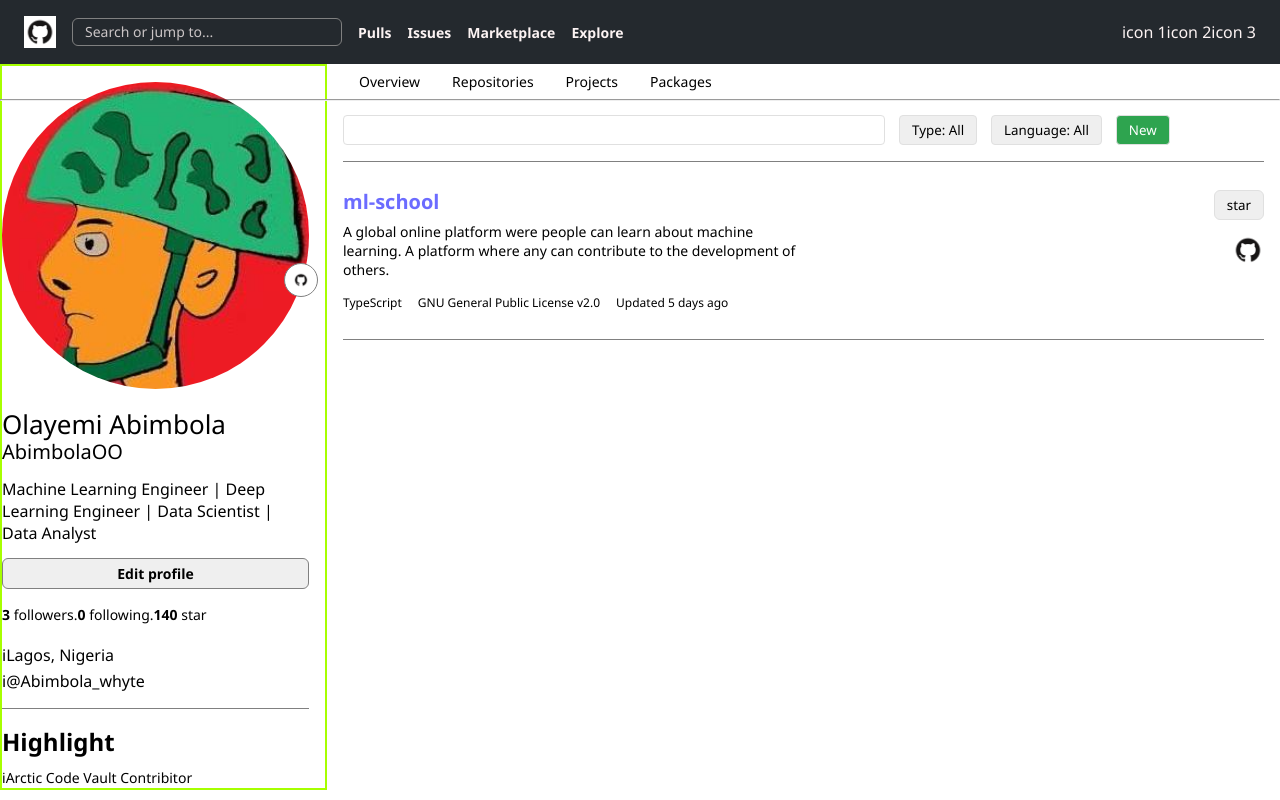
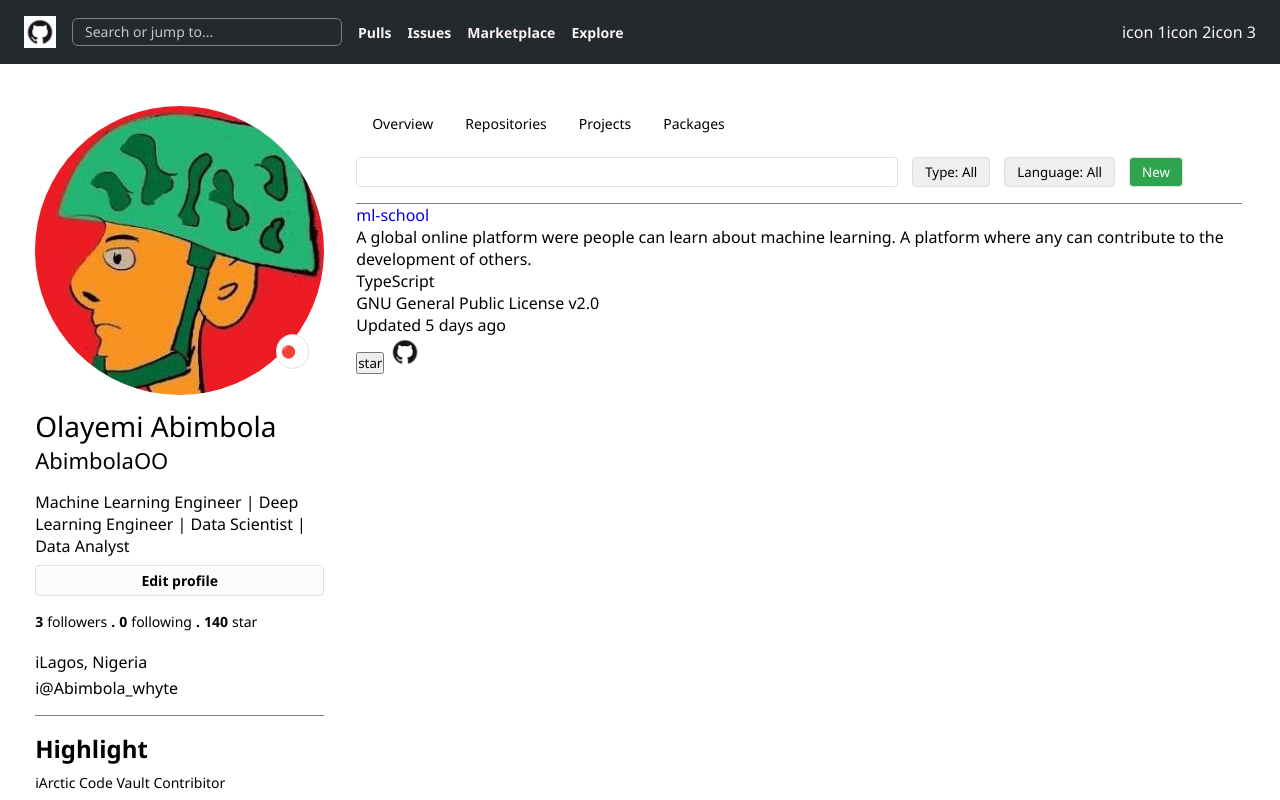
Before and after one commit to AbimbolaOO/buycoins-test, a plain HTML site: page index.html in a window 1280 px wide. Shown: the top 800 px of the page. Drawn offline with Linux system fonts and the light colour scheme.

Commit message:
fix: resolve some problem with profile section

```diff
--- a/index.html
+++ b/index.html
@@ -56,62 +56,62 @@
     <!--  -->
     <!-- Main body section -->
     <main class="main-section">
-      <!-- my profile -->
-      <section class="profile-section">
-        <!-- profile picture -->
-        <div class="profile-container">
-          <div class="profile-image-container">
+      <!--  -->
+      <!--  -->
+      <!-- profile section -->
+      <section class="profile">
+        <!-- Image and Name div -->
+        <div class="profile-img-container">
           <img
             src="assets/img/profile-picture.jpg"
             alt="abimbola's picture"
             class="profile-img"
           />
-          </div>
-
-          <!-- Status div | focusing div -->
-          <div class="github-status">
-            <img
-              src="assets/img/GitHub.png"
-              alt="github logo"
-              class="focus-logo"
-            />
-            <span><a href="#">Focusing</a></span>
-          </div>
-        </div>
           <!-- Name div -->
           <div class="name-div">
             <!-- Name -->
-          <span class="name">Olayemi Abimbola</span>
+            <div class="name">Olayemi Abimbola</div>
             <!-- User Name -->
-          <span class="user-name">AbimbolaOO</span>
+            <div class="user-name">AbimbolaOO</div>
           </div>
-        <!-- Description -->
-        <p class="short-description">
+        </div>
+        <!-- Focusing div -->
+        <div class="focusing-container">
+          <span>🔴</span>
+          <span class="focus-text">Focusing</span>
+        </div>
+        <!-- Bio -->
+        <div class="bio">
           Machine Learning Engineer | Deep Learning Engineer | Data Scientist |
           Data Analyst
-        </p>
+        </div>
+        <!-- Edit button -->
         <button class="edit-profile-btn">Edit profile</button>
         <!-- Github followers and stars -->
         <div class="followers-stars">
-          <a><span>3</span> followers </a>. <a> <span>0</span> following </a>.
+          <a><span>3</span> followers </a>
+          <span>.</span>
+          <a> <span>0</span> following </a>
+          <span>.</span>
           <a> <span>140</span> star </a>
         </div>
+        <!--  -->
         <!-- Contact list -->
-        <ul class="contact-list">
+        <ul class="contact-list hidden-profile">
           <!-- Location -->
           <li><span>i</span>Lagos, Nigeria</li>
           <!-- Twitter handle -->
           <li><span>i</span><a>@Abimbola_whyte</a></li>
         </ul>
         <!-- Highlight and Arctic Vault -->
-        <div class="highlights">
+        <div class="highlights hidden-profile">
           <h2>Highlight</h2>
-          <span class="arctic"
-            ><span>i</span>Arctic Code Vault Contribitor</span
-          >
+          <div class="arctic"><span>i</span>Arctic Code Vault Contribitor</div>
         </div>
+        <!--  -->
       </section>
-
+      <!--  -->
+      <!--  -->
       <!-- Main github contents and Repositories -->
       <section class="git-content">
         <!-- Repository navigation -->
@@ -121,7 +121,6 @@
           <a href="#">Projects</a>
           <a href="#">Packages</a>
         </nav>
-        <hr class="spaning-line" />
         <!-- Repository search bar section -->
         <section class="repo-search">
           <!-- Search bar -->
@@ -171,6 +170,8 @@
         </ul>
       </section>
     </main>
+    <!--  -->
+    <!--  -->
     <!-- Footer -->
     <footer class="footer-style">
       <img
--- a/styles/css/main-body.css
+++ b/styles/css/main-body.css
@@ -1,94 +1,27 @@
-.content-wrapper {
-  padding: 16px 32px 40px;
-  margin: 0 34px;
-}
-
 .main-section {
   display: flex;
   /* border: 2px solid rebeccapurple; */
   justify-content: space-around;
+  margin: 1px 5% 32px;
 }
 
 /* main github content styles */
 .git-content {
   /* border: 2px solid rgb(139, 114, 250); */
   flex: 3;
-  padding: 0 16px;
+  padding-left: 16px;
 }
 
-/* spannng horizontal line */
-hr.spaning-line {
-  /* border: 5px solid yellow; */
-  position: absolute;
-  left: 0;
-  width: 100%;
+@media only screen and (max-width: 768px) {
+  .main-section {
+    flex-direction: column;
+  }
+  .git-content {
+    padding-left: 0;
+  }
 }
-
-/* github repository metadata tile */
-.repo-tile {
-  display: flex;
-  justify-content: space-between;
-  padding: 28px 0;
-  border-bottom: 1px solid gray;
+@media only screen and (min-width: 768px) {
+  .main-section {
+    margin: 42px 3% 32px 1.5%;
+  }
 }
-
-.repo-meta-data {
-  display: flex;
-  flex-direction: column;
-  /* border: 2px solid saddlebrown; */
-  width: 75%;
-}
-
-.repo-meta-data a {
-  font-size: 20px;
-  line-height: 1.5rem;
-  font-weight: bold;
-  padding-bottom: 8px;
-  color: rgb(108, 108, 255);
-}
-
-.repo-meta-data a:hover {
-  text-decoration: underline;
-}
-
-.repo-meta-data p {
-  font-size: 14px;
-  line-height: 1.2rem;
-  padding: 0 24px 14px 0;
-  width: 70%;
-}
-
-.repo-info {
-  display: flex;
-  /* border: 2px solid rebeccapurple; */
-}
-
-.repo-info-list {
-  display: flex;
-  font-size: 12px;
-  /* border: 2px solid red; */
-}
-
-.repo-info-list > * {
-  margin-right: 16px;
-}
-
-/*  */
-
-.star-and-activity {
-  display: flex;
-  flex-direction: column;
-  /* border: 2px solid royalblue; */
-  /* width: 25%; */
-  align-items: flex-end;
-}
-
-.star-and-activity button {
-  padding: 4px 12px;
-  border-radius: 6px;
-  border: 1px solid rgb(224, 224, 224);
-  line-height: 20px;
-  outline: none;
-  margin-bottom: 14px;
-  /* display: block; */
-}
--- a/styles/css/profile-section.css
+++ b/styles/css/profile-section.css
@@ -1,97 +1,72 @@
-/* Profile section styles */
-.profile-section {
-  border: 2px solid rgb(166, 255, 0);
-  flex: 1;
-  padding: 0 16px 0 0;
+.profile,
+.profile * {
+  display: flex;
 }
 
-.profile-container {
-  display: flex;
+.profile {
   flex-direction: column;
-  /* border: 2px solid navy; */
+  margin-bottom: 42px;
 }
 
-.profile-image-container {
-  /* border: 2px solid rgb(255, 0, 98); */
-  overflow: hidden;
-  margin-top: 16px;
-  z-index: 1;
+.profile-img-container {
+  /* align-items: center; */
+  justify-content: space-between;
+  margin-bottom: 24px;
 }
 
 .profile-img {
-  width: 100%;
-  height: 100%;
   border-radius: 50%;
-}
-
-.github-status {
-  border: 1px solid gray;
-  background-color: white;
-  display: flex;
-  align-items: center;
+  width: 17.4%;
 }
 
 .name-div {
-  display: flex;
   flex-direction: column;
+  /* border: 2px solid saddlebrown; */
+  flex: 1;
+  padding-left: 8px;
+  margin-left: 16px;
 }
 
 .name {
-  line-height: 32px;
-  font-size: 26px;
+  font-size: 28px;
+  font-weight: 500;
 }
 
 .user-name {
-  line-height: 24px;
-  font-size: 20px;
-  font-weight: 200;
+  font-size: 22px;
+  font-weight: 100;
 }
 
-@media only screen and (min-width: 768px) {
-  .profile-container {
-    position: relative;
-  }
-
-  .github-status span {
-    display: none;
-  }
-
-  .github-status {
-    position: absolute;
-    right: -3%;
-    top: 60%;
-    z-index: 3;
-    padding: 8px;
-    border-radius: 18px;
-  }
-
-  .github-status:hover {
-    right: -27.8%;
-  }
-  .github-status:hover span {
-    display: inline;
-    line-height: 0px;
-    padding-left: 8px;
+.focusing-container {
+  padding: 4px 8px;
+  margin-top: 8px;
+  border: 1px solid rgb(224, 224, 224);
+  border-radius: 4px;
   font-size: 12px;
 }
 
-  .name-div {
-    padding: 14px 0;
+.focusing-container > * {
+  padding-right: 8px;
 }
 
-  .short-description {
-    font-size: 16px;
-    padding-bottom: 14px;
+.focusing-container:hover {
+  color: rgb(108, 108, 255);
+}
+
+.bio {
+  font-size: 16px !important;
+  margin: 8px 0;
 }
 
 .edit-profile-btn {
   display: flex;
-    border: 1px solid gray;
+  border: 1px solid rgb(224, 224, 224);
+  background-color: #fafbfc;
   padding: 5px 16px;
   width: 100%;
-    border-radius: 6px;
+  border-radius: 4px;
   font-size: 14px;
-    font-weight: bold;
+  font-weight: 600;
   justify-content: center;
   margin-bottom: 16px;
 }
@@ -99,10 +74,14 @@
 .followers-stars {
   display: flex;
   flex-wrap: wrap;
-    /* border: 2px solid grey; */
   font-size: 14px;
   margin-bottom: 16px;
 }
+
+.followers-stars * {
+  padding-right: 4px;
+}
+
 .followers-stars span {
   font-weight: bold;
 }
@@ -120,6 +99,7 @@
   border-top: 1px solid gray;
   margin-top: 16px;
   padding-top: 16px;
+  flex-direction: column;
 }
 
 .highlights h2 {
@@ -129,4 +109,52 @@
 .arctic {
   font-size: 14px;
 }
+
+@media only screen and (max-width: 768px) {
+  .hidden-profile {
+    display: none;
   }
+  .profile-img-container {
+    align-items: center;
+  }
+}
+
+@media only screen and (min-width: 769px) {
+  .profile {
+    width: 321px;
+    padding: 0 16px;
+    position: relative;
+  }
+
+  .profile-img-container {
+    flex-direction: column;
+    margin-bottom: 8px;
+  }
+
+  .profile-img {
+    width: 100%;
+    margin-bottom: 12px;
+  }
+  .name-div {
+    margin-left: 0;
+    padding-left: 0;
+  }
+
+  .focusing-container {
+    position: absolute;
+    left: 80%;
+    top: 32%;
+    background-color: white;
+    border-radius: 20px;
+    padding: 8px 4px;
+    align-items: center;
+  }
+
+  .focus-text {
+    display: none;
+  }
+
+  .focusing-container:hover > .focus-text {
+    display: flex;
+  }
+}
```
Lines whose indentation alone changed are shown as unchanged.
